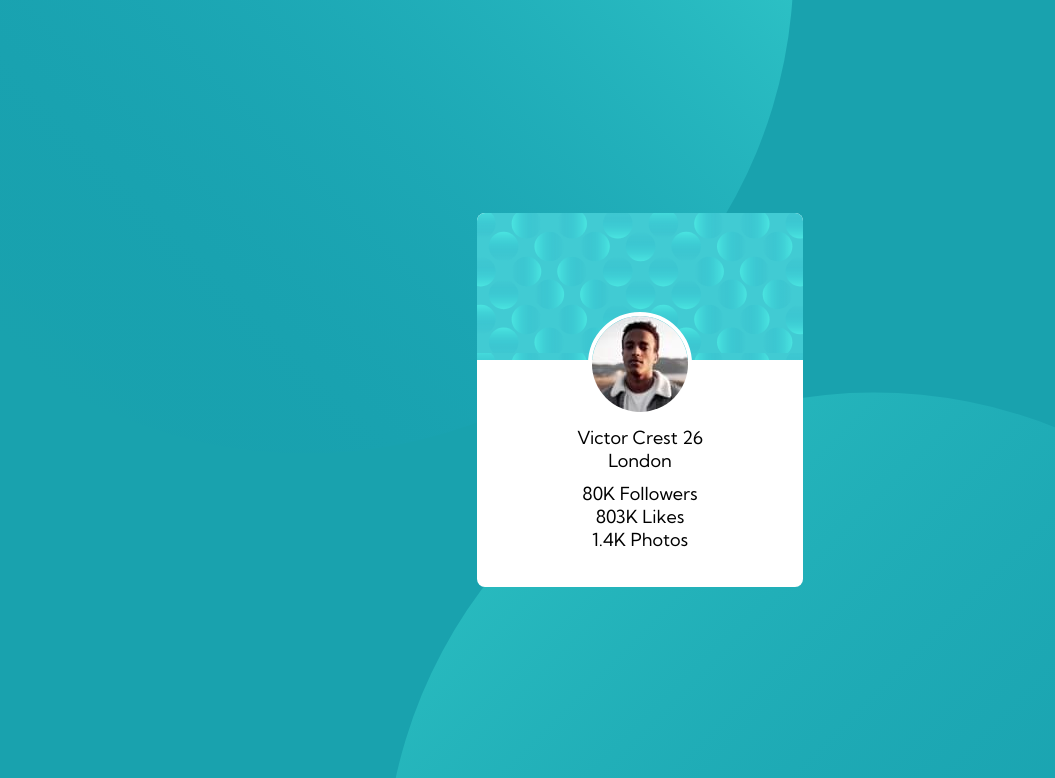
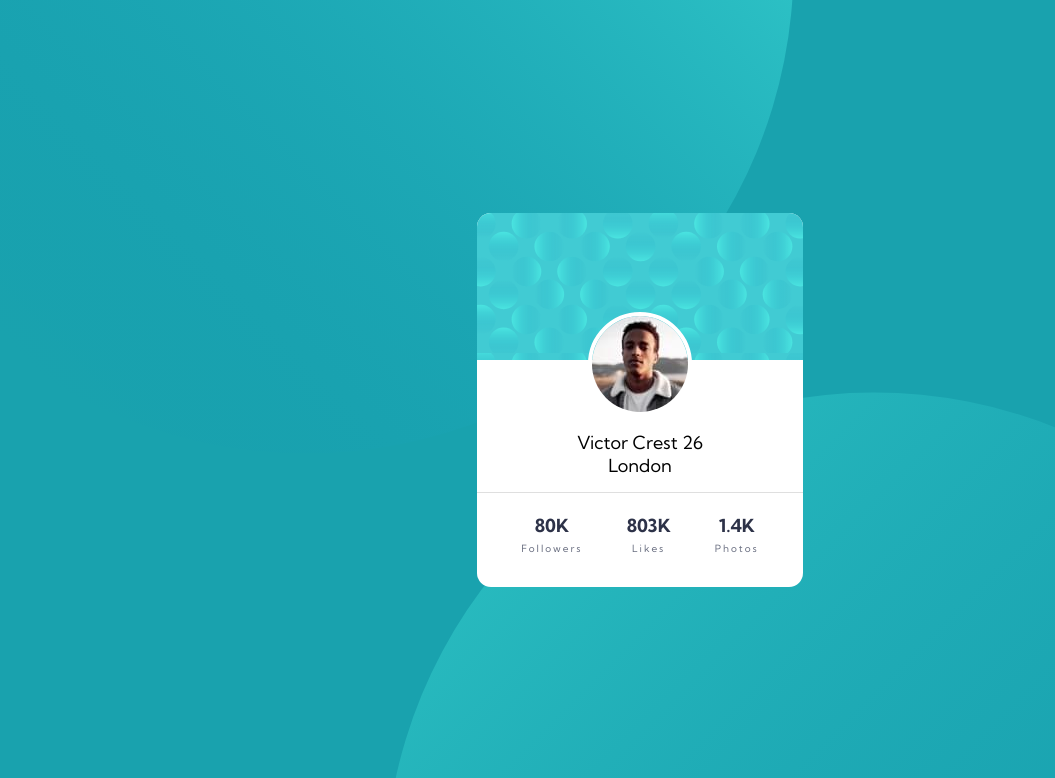
Before and after one commit to belie369/frontend-mentor-profile-card-component, a website: page index.html in a window 1280 px wide. Shown: the top 778 px of the page, without its empty margins (0-1055 px from the left). Drawn offline with Linux system fonts and the light colour scheme.

Commit message:
Added additional color variables and renamed the remainings. Deleted duplicated properties of ul tag; Started styling the stats section; SOme fixes in margins, border-radius.

```diff
--- a/src/sass/_base.scss
+++ b/src/sass/_base.scss
@@ -20,7 +20,8 @@ $very-dark-blue: hsl(229, 23%, 23%);
 $dark-grayish-blue: hsl(227, 10%, 46%);
 
 // neutral colors
-$dark-gray: hsl(0, 0%, 59%);
+$dark-gray-1: hsl(0, 0%, 59%);
+$dark-gray-2: hsl(0, 0%, 59%, 0.3);
 $white: #fff;
 
 // fonts manager
@@ -79,8 +80,6 @@ button {
 }
 
 ul {
-	margin: 0;
-	padding: 0;
 	list-style: none;
 }
 
@@ -94,5 +93,5 @@ ul {
 	overflow: hidden;
 }
 .footer {
-	color: $dark-gray;
+	color: $dark-gray-1;
 }
--- a/src/sass/_components.scss
+++ b/src/sass/_components.scss
@@ -5,7 +5,7 @@
 	min-height: 37.4rem;
 	background-color: b.$white;
 	text-align: center;
-	border-radius: 0.8rem;
+	border-radius: 1.4rem;
 	overflow: hidden;
 
 	&__header {
@@ -35,7 +35,7 @@
 	}
 
 	&__info {
-		margin: 1rem;
+		margin: 1.5rem;
 	}
 
 	&__location {
@@ -43,6 +43,27 @@
 	}
 
 	&__stats {
-		display: inline-block;
+		display: flex;
+		justify-content: space-evenly;
+		margin-bottom: 1.5rem;
+		padding-top: 2.1rem;
+		border-top: 1px solid b.$dark-gray-2;
+
+		&-num {
+			color: b.$very-dark-blue;
+			font-weight: 700;
+		}
+
+		&-type {
+			color: b.$dark-grayish-blue;
+			font-size: 1rem;
+			letter-spacing: 0.2rem;
+		}
+	}
+
+	&__stats-detials {
+		display: flex;
+		flex-direction: column;
+		gap: 0.5rem;
 	}
 }
```
Also changed, not shown: dist/css/main.min.css.
